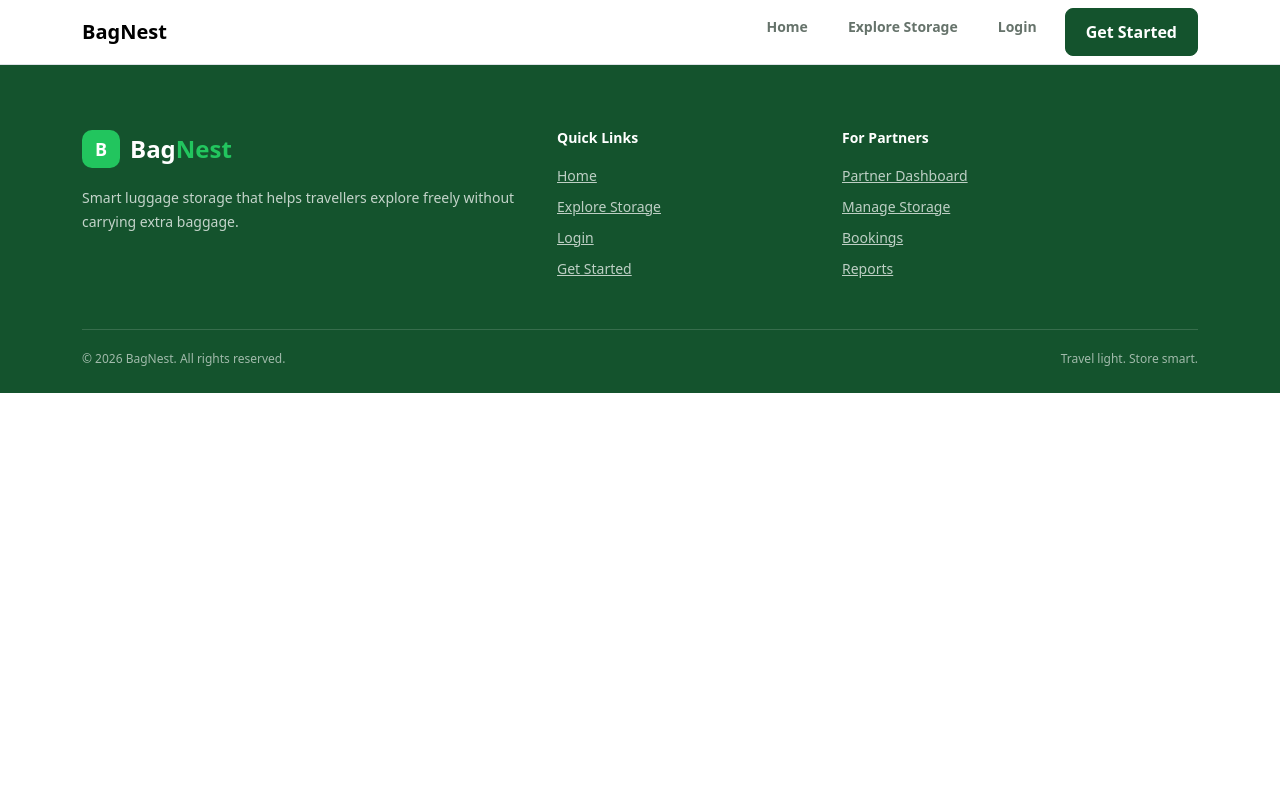
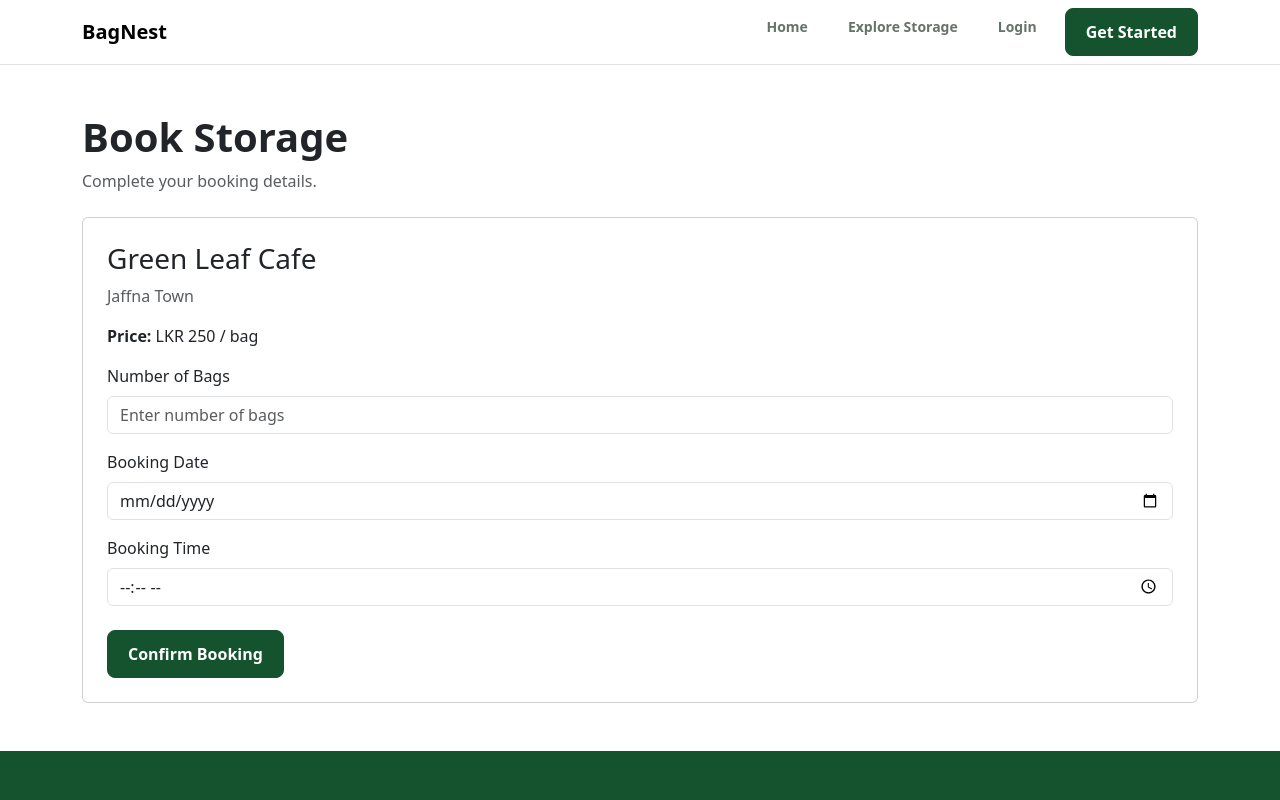
Before and after one commit to paviththira-vinayagamoorthy/BagNest, a React (Vite) app in the folder frontend/hackathon_projects/: page /booking/1 in a window 1280 px wide. Shown: the top 800 px of the page. Built offline with nearby package versions, Linux system fonts and the light colour scheme.

Commit message:
booking page added

```diff
--- a/frontend/hackathon_projects/src/pages/routes/AppRoutes.jsx
+++ b/frontend/hackathon_projects/src/pages/routes/AppRoutes.jsx
@@ -5,6 +5,7 @@ import Login from "../public/Login";
 import Register from "../public/Register";
 import ExploreStorage from "../traveller/ExploreStorage";
 import StorageDetails from "../traveller/StorageDetails";
+import Booking from "../traveller/Booking";
 
 function AppRoutes() {
   return (
@@ -15,6 +16,7 @@ function AppRoutes() {
       <Route path="/register" element={<Register />} />
       <Route path="/explore-storage" element={<ExploreStorage />}/>
       <Route path="/storage/:id" element={<StorageDetails />}/>
+      <Route path="/booking/:id" element={<Booking />}/>
     </Routes>
   );
 }
--- /dev/null
+++ b/frontend/hackathon_projects/src/pages/traveller/Booking.jsx
@@ -0,0 +1,100 @@
+import { useParams } from "react-router-dom";
+import storageData from "../../data/storageData";
+
+function Booking() {
+  const { id } = useParams();
+
+  // Selected storage-ah find panrom
+  const storage = storageData.find(
+    (item) => item.id === Number(id)
+  );
+
+  if (!storage) {
+    return (
+      <div className="container py-5">
+        <h2>Storage not found</h2>
+      </div>
+    );
+  }
+
+  return (
+    <div className="container py-5">
+
+      {/* Booking page heading */}
+      <h1 className="fw-bold">
+        Book Storage
+      </h1>
+
+      <p className="text-muted">
+        Complete your booking details.
+      </p>
+
+      {/* Selected storage */}
+      <div className="card p-4 mt-4">
+
+        <h3>
+          {storage.name}
+        </h3>
+
+        <p className="text-muted">
+          {storage.location}
+        </p>
+
+        <p>
+          <strong>Price:</strong>{" "}
+          LKR {storage.price} / bag
+        </p>
+
+        {/* Booking form */}
+        <form>
+
+          <div className="mb-3">
+            <label className="form-label">
+              Number of Bags
+            </label>
+
+            <input
+              type="number"
+              className="form-control"
+              placeholder="Enter number of bags"
+            />
+          </div>
+
+          <div className="mb-3">
+            <label className="form-label">
+              Booking Date
+            </label>
+
+            <input
+              type="date"
+              className="form-control"
+            />
+          </div>
+
+          <div className="mb-4">
+            <label className="form-label">
+              Booking Time
+            </label>
+
+            <input
+              type="time"
+              className="form-control"
+            />
+          </div>
+
+          <button
+            type="submit"
+            className="btn btn-primary-custom"
+          >
+            Confirm Booking
+          </button>
+
+        </form>
+
+      </div>
+
+    </div>
+  );
+}
+
+export default Booking;
```
